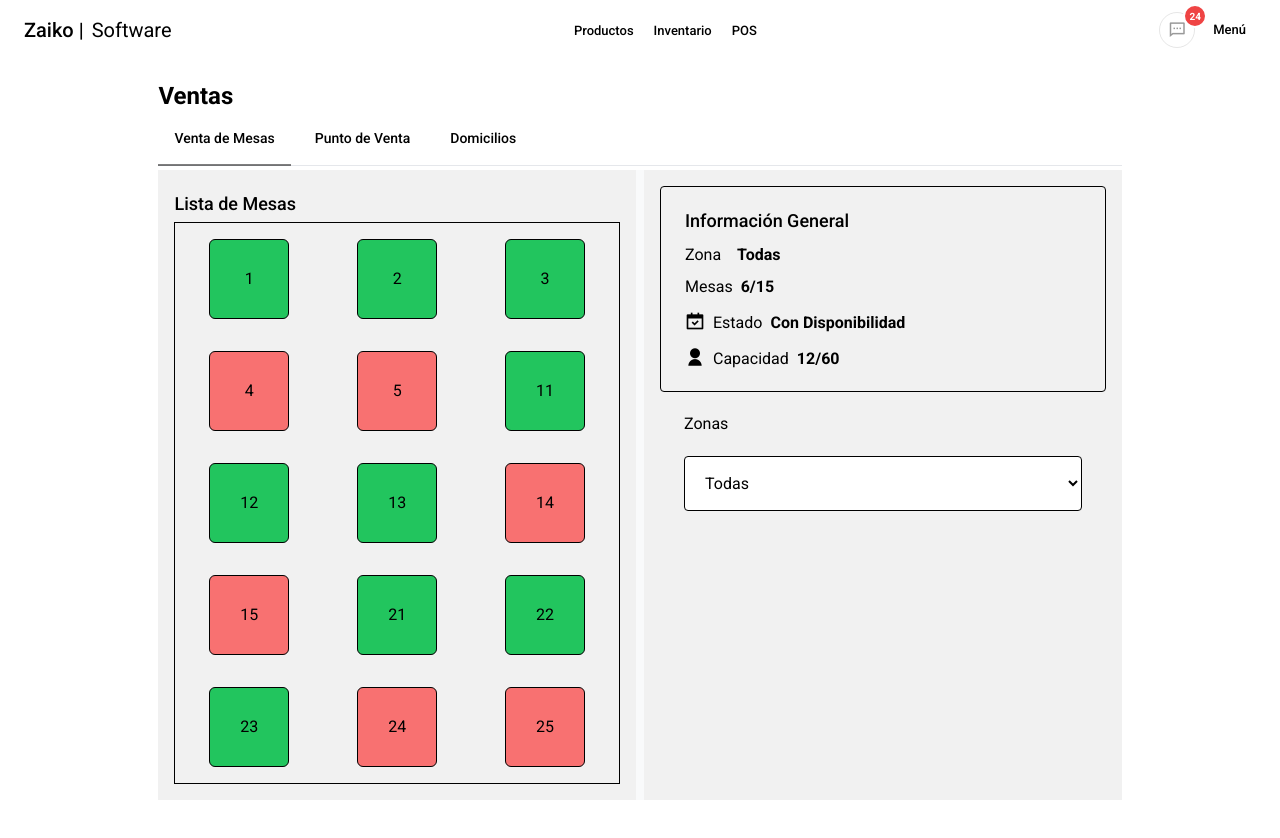
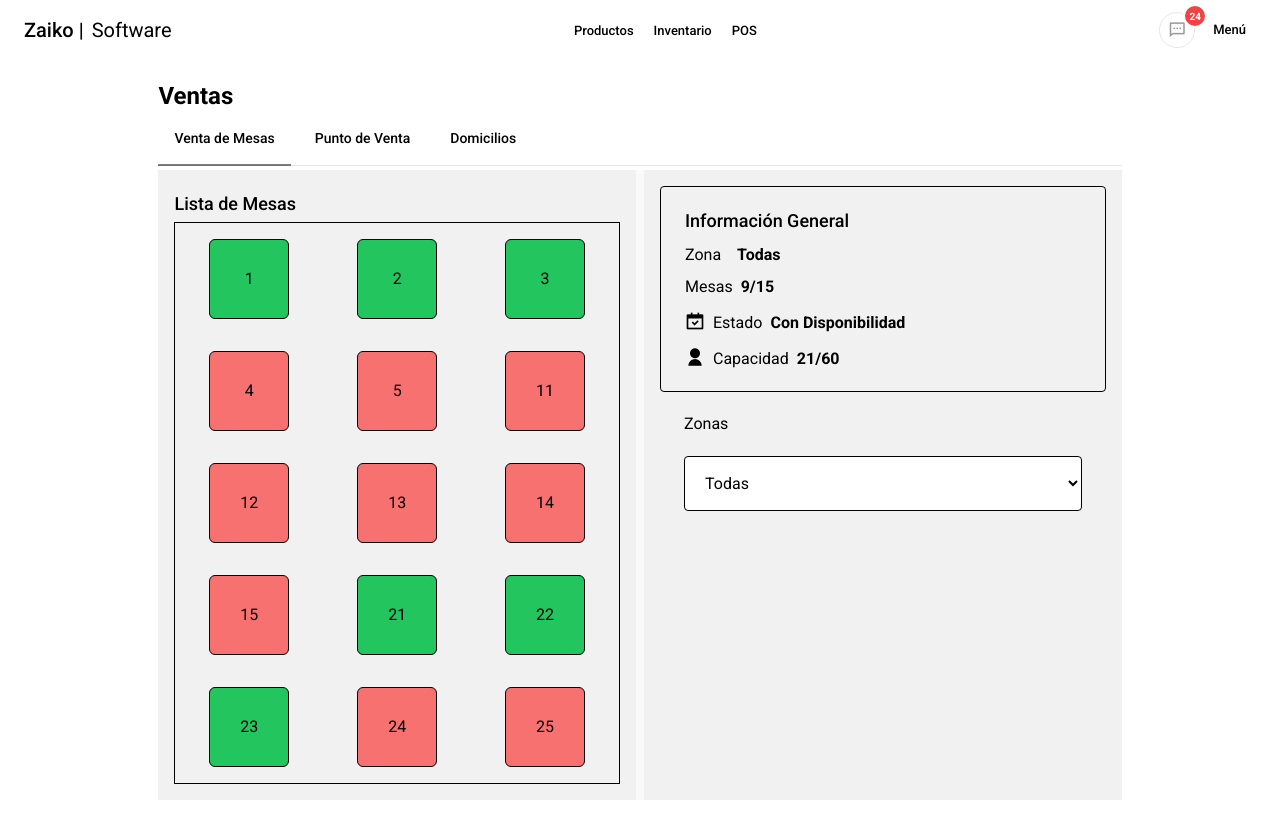
Before and after one commit to dejeloper/zaiko-app, a Next.js app: page /sales in a window 1280 px wide. Shown: the top 838 px of the page. Built offline with nearby package versions, Linux system fonts and the light colour scheme.

Commit message:
Update Enabled on change to zone and data for test

```diff
--- a/src/components/sales/Tables.tsx
+++ b/src/components/sales/Tables.tsx
@@ -16,19 +16,24 @@ export const Tables = () => {
   }
 
   useEffect(() => {
-    let totalTable = 15;
-    let enabledTable = 6
-    let totalPeople = 60;
-    let enabledPeople = 12;
+    let totalTable = 0
+    let enabledTable = 0
+    let totalPeople = 0
+    let enabledPeople = 0
 
     const conteo = () => {
-      // listTables.forEach((table) => {
-      //   countTable++;
-      //   if (table.enabled)
-      //     countTableEnabled++;
-      //   else
-      //     countTableDisabled++;
-      // })
+      listTables.forEach((table) => {
+
+        if (table.zone === zoneCurrent || zoneCurrent === 0) {
+          console.log(table)
+          totalTable++;
+          totalPeople = totalPeople + table.capacity
+          if (!table.enabled) {
+            enabledTable++
+            enabledPeople = enabledPeople + table.people
+          }
+        }
+      })
 
       const generalTable: ITableResumenSales = {
         zoneCurrent,
--- a/src/services/Sales/Table.ts
+++ b/src/services/Sales/Table.ts
@@ -46,24 +46,24 @@ export const listTables: ITableSales[] = [
     textInformation: "Información 1",
     zone: 2,
     capacity: 4,
-    people: 0,
-    enabled: true,
+    people: 4,
+    enabled: false,
   },
   {
     id: 12,
     textInformation: "Información 2",
     zone: 2,
     capacity: 4,
-    people: 0,
-    enabled: true,
+    people: 4,
+    enabled: false,
   },
   {
     id: 13,
     textInformation: "Información 3",
     zone: 2,
     capacity: 4,
-    people: 0,
-    enabled: true,
+    people: 1,
+    enabled: false,
   },
   {
     id: 14,
```
